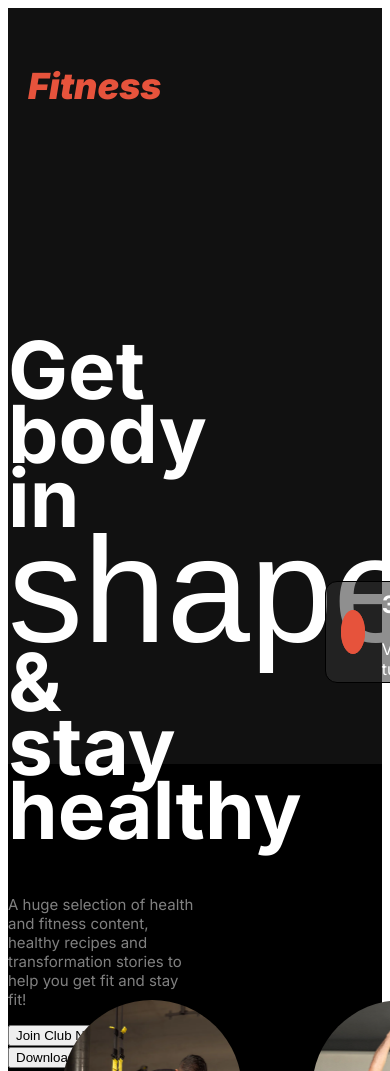
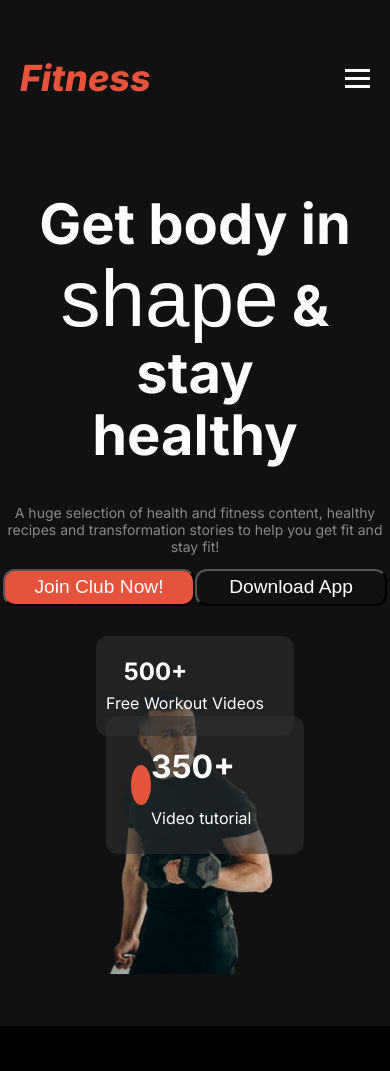
Before and after one commit to zeroxiru/Assignment-02, a plain HTML site: page index.html in a window 390 px wide. Shown: the top 1071 px of the page. Drawn offline with Linux system fonts and the light colour scheme; a web font is replaced by a local one.

Commit message:
Fitness website Adding BMI

```diff
--- a/index.html
+++ b/index.html
@@ -6,6 +6,7 @@
     <title>Fitness</title>
     <link href="https://fonts.cdnfonts.com/css/miama?styles=170364,627" rel="stylesheet">
 <link rel="stylesheet" href="styles/styles.css">
+<link rel="stylesheet" href="styles/responsive.css">
 </head>
 <body class="inter-font">
    <header class="bground-color">
@@ -21,6 +22,12 @@
             <button class="nav-item nav-link sh-text-color">Contact</button>
             <button class="nav-item nav-link sh-text-color">About</button>
           </ul>
+    <!-- Hamburger icon -->
+       <div class="hamburger">
+         <span></span>
+         <span></span>
+         <span></span>
+        </div>
     </div>
 
     </nav>
@@ -32,13 +39,15 @@
         <div class="banner-description">
             <p>A huge selection of health and fitness content, healthy recipes and transformation stories to help you get fit and stay fit!</p>
         </div>
-        <button>Join Club Now!</button>
-        <button>Download App</button>
+      <div class="btn-section">
+        <button class="join-club-btn sh-text-color">Join Club Now!</button>
+        <button class="download-btn sh-text-color">Download App</button>
+      </div>
      </div>
      <div class="banner-image">
 
         <div class="banner-right-img">
-            <img src="images/images 2.png" alt="">
+
             <div class="workout-content vdt-content banner-reduce-line-gap">
                 <h1 class="wot-text-500 sh-text-color">500+</h1>
             <p class="wot-text sh-text-color ">Free Workout Videos</p>
@@ -50,7 +59,7 @@
             </div>
             <div class="red-color-text-content">
                 <h1 class="vdt-text vdt-text-350 sh-text-color">350+</h1>
-            <p class="vdt-text sh-text-color">Video tutor</p>
+            <p class="vdt-text sh-text-color">Video tutorial</p>
             </div>
         </div>
        </div>
@@ -189,6 +198,26 @@
             </div>
             <div class="calculate-your-bmi">
                 <h1 class="sh-text-color">Calculate your BMI</h1>
+                <p>We believe fitness should be accessible to everyone, everywhere, regardless of income or access to a gym.</p>
+                <form class="bmi-form">
+                    <input type="text" placeholder="Height/cm" />
+                    <input type="text" placeholder="Weight/kg" />
+                    <input type="text" placeholder="Age" />
+                    <select>
+                        <option value="">Sex</option>
+                        <option value="male">Male</option>
+                        <option value="female">Female</option>
+                    </select>
+                    <select>
+                        <option value="">Select an activity factor</option>
+                        <option value="1.2">Sedentary</option>
+                        <option value="1.375">Lightly active</option>
+                        <option value="1.55">Moderately active</option>
+                        <option value="1.725">Very active</option>
+                    </select>
+                    <button type="submit">Calculate</button>
+                </form>
+
             </div>
 
         </div>
--- /dev/null
+++ b/styles/responsive.css
@@ -0,0 +1,99 @@
+/* responsive media query  for mobile device*/
+@media screen and (max-width:576px) {
+    .navbar{
+        flex-direction: row;
+        align-items: center;
+    }
+        /* Hide the navigation links and show the hamburger icon */
+        .nav-links {
+            display: none;
+        }
+
+        /* Display the hamburger icon */
+        .hamburger {
+            display: block;
+            cursor: pointer;
+        }
+        .banner {
+            flex-direction: column;
+            height: auto;
+          }
+
+          .banner-content {
+            width: 100%;
+            text-align: center;
+            margin-bottom: 20px;
+          }
+
+          .banner-title {
+            font-size: 28px;
+            line-height: 1.1;
+          }
+
+          .miama-font {
+            font-size: 80px; /* Adjusted for mobile */
+          }
+
+          .banner-description {
+            font-size: 14px;
+            margin-bottom: 10px;
+          }
+          .btn-section{
+            display: flex;
+            justify-content:center;
+            align-items: center;
+          }
+          .join-club-btn{
+            height: 2.3rem;
+            width: 12rem;
+            background-color: rgba(230, 83, 60, 1);
+            border-radius: 12px;
+            font-size: 1.2rem;
+            font-weight: 500;
+
+          }
+          .download-btn{
+            height: 2.3rem;
+            width: 12rem;
+            background-color: transparent;
+            border-radius: 12px;
+            font-size: 1.2rem;
+            font-weight: 500;
+
+          }
+          .banner-right-img {
+            width: 100%;
+            height: 400px;
+            background-size: contain; /* Ensure image fits smaller screens */
+            background-position: center;
+          }
+
+          .workout-content {
+            position: relative;
+            top: 10px;
+            margin-right: -30px;
+            margin-top: 20px;
+          }
+
+          .video-tutorial {
+            position: relative;
+            bottom: 10px;
+            left: 0;
+            margin-top: 20px;
+          }
+
+          .workout-content,
+          .video-tutorial {
+            width: 100%;
+            max-width: 250px;
+            margin: 0 auto;
+          }
+          .wot-text-500 {
+            font-size: 24px; /* Smaller size for mobile */
+            margin-left: 10%;
+          }
+          .bmi-form {
+            grid-template-columns: 1fr;
+        }
+
+}
--- a/styles/styles.css
+++ b/styles/styles.css
@@ -30,21 +30,32 @@
   }
   .fitness-text-size{
     font-size: 36px;
-    font-weight: 900; /* Extra bold */
+    font-weight: 800; /* Extra bold */
     font-style: italic;
   }
  /* Navbar related styles */
 .navbar{
     justify-content: space-between;
     align-items: center;
-    max-width: 1140px;
+    max-width: 71.25rem;
     margin: 0 auto;
     padding: 20px;
 
+}
+/* Default to hide hamburger on larger screens */
+.hamburger {
+  display: none;
+}
 
+.hamburger span {
+  display: block;
+  width: 25px;
+  height: 3px;
+  background-color: rgba(255, 255, 255, 1);
+  margin: 5px 0;
 }
 .nav-gap{
-    margin-right: 25rem;
+    margin-right: 40%;
 }
 
 .nav-item{
@@ -58,7 +69,7 @@
   border-radius: 40px;
   border: 1px solid rgba(255, 255, 255, 0.1);
   padding: 10px;
-  width: 500px;
+  width: 31.25rem;
   height: 40px;
 
 
@@ -88,89 +99,90 @@ background-color: rgba(230, 83, 60, 1) ;
   height: 600px;
   box-shadow: 0 4px rgba(0, 0, 0, 0.13);
   /* border: 3px solid white; */
+  display: flex;
+  justify-content: space-between;
+  align-items: center;
+
 
 }
 .banner-content{
-  justify-content:space-between;
-  align-items: center;
   width: 50%;
-  height: 650px;
-  margin-top: 120px;
-  margin-right: 250px;
-  /* border: 3px solid red; */
 }
 .banner-title {
   font-size: 40px;
+  line-height: 1.2;
+}
+
+.banner-description{
+  color: rgba(255, 255, 255, 0.5);
+  width: 100%;
+  font-size: 15px;
+  margin-bottom: 20px;
 }
 .banner-reduce-line-gap {
   line-height: .8; /* Adjust this value to make the lines closer or farther apart */
 }
-.banner-description{
-  color: rgba(255, 255, 255, 0.5);
-  width: 100%;
-  font-size: 15px;
+.btn-section{
+  display: flex;
+  justify-content:flex-start;
+  align-items: center;
 }
-/* .shape-font{
-  font-family: Miama;
-} */
-
-
-.vdt-content{
-  align-items: center;
+.join-club-btn{
+  height: 3.3rem;
+  width: 12rem;
+  background-color: rgba(230, 83, 60, 1);
+  border-radius: 12px;
+  font-size: 1.2rem;
+  font-weight: 500;
 
 }
+.download-btn{
+  height: 3.3rem;
+  width: 12rem;
+  background-color: transparent;
+  border-radius: 12px;
+  font-size: 1.2rem;
+  font-weight: 500;
+
+}
+.banner-right-img {
+  position: relative;
+  width: 400px;
+  height: 600px;
+  background-image: url('../images/images 2.png'); /* Add your image path here */
+  background-repeat: no-repeat;
+  background-size: cover;
+  background-position: center;
+}
+
+.workout-content,
+.video-tutorial {
+  background-color: rgba(48, 48, 48, 0.54);
+  border-radius: 12px;
+  padding: 10px;
+  position: absolute;
+}
+.workout-content {
+  top: 20px;
+  right: 10px;
+}
+.video-tutorial {
+  bottom: 30px;
+  left: -50px;
+  display: flex;
+  align-items: center;
+}
+
 .red-color{
   padding: 10px;
   margin-left: 15px;
   width: 25px;
   height: 25px;
-  border: 2px solid rgba(230, 83, 60, 1);
+  /* border: 2px solid rgba(230, 83, 60, 1); */
   border-radius: 50%;
   background-color: rgba(230, 83, 60, 1);
 }
 
-.banner-right-img{
-  position: relative;
-}
-.banner-right-img .video-tutorial{
-  width: 190px;
-  height: 100px;
-  border: 1px solid;
-  margin-left:-120px;
-  bottom: 65px;
-  position: absolute;
-  background-color:  rgba(48, 48, 48, 0.54);
-  border-radius: 12px;
-}
-.vdt-text{
-  margin-top: 20px;
-  font-size: 1rem;
-  margin-left: 20%;
-
-}
-.vdt-text-350{
-  font-size: 24px;
-}
-.banner-right-img .workout-content{
-  width: 180px;
-  height: 120px;
-  border: 1px solid;
-  margin-left: 240px;
-  margin-top: -500px;
-  position: absolute;
-  background-color:  rgba(48, 48, 48, 0.54);
-  border-radius: 12px;
-  align-items: center;
-}
-.wot-text-500{
-  font-size: 40px;
-  margin-left: 15%;
-}
-.wot-text{
-  /* margin-top: 10px; */
-  font-size: .9rem;
-  margin-left: 15%;
-}
 
 /* Main section styles goes here */
 .main-section-bg-color{
@@ -634,3 +646,61 @@ margin: 0 auto;
 .bmi-table tr:nth-child(odd) {
   background-color: rgba(255, 255, 255, 0.1);
 }
+body {
+  font-family: Arial, sans-serif;
+  background-color: #212121;
+  color: #fff;
+  margin: 0;
+  padding: 0;
+}
+.bmi-calculator {
+  max-width: 300px;
+  margin: 50px auto;
+  text-align: center;
+  background-color: #2c2c2c;
+  padding: 20px;
+  border-radius: 10px;
+  box-shadow: 0 4px 10px rgba(0, 0, 0, 0.2);
+}
+.bmi-calculator h2 {
+  font-size: 1.5rem;
+  margin-bottom: 10px;
+}
+
+.bmi-calculator p {
+  font-size: 0.9rem;
+  margin-bottom: 20px;
+  color: rgba(255, 255, 255, 0.7);
+}
+
+
+.bmi-form {
+  display: grid;
+  grid-template-columns: 1fr 1fr;
+  gap: 15px;
+}
+
+.bmi-form input,
+.bmi-form select {
+  padding: 10px;
+  background-color: #4a4a4a;
+  border: none;
+  color: white;
+  border-radius: 8px;
+  font-size: 1rem;
+}
+
+.bmi-form button {
+  grid-column: span 2;
+  padding: 15px;
+  background-color: #e6533c;
+  border: none;
+  color: white;
+  font-size: 1.1rem;
+  border-radius: 8px;
+  cursor: pointer;
+}
+
+.bmi-form button:hover {
+  background-color: #d1422a;
+}
```
